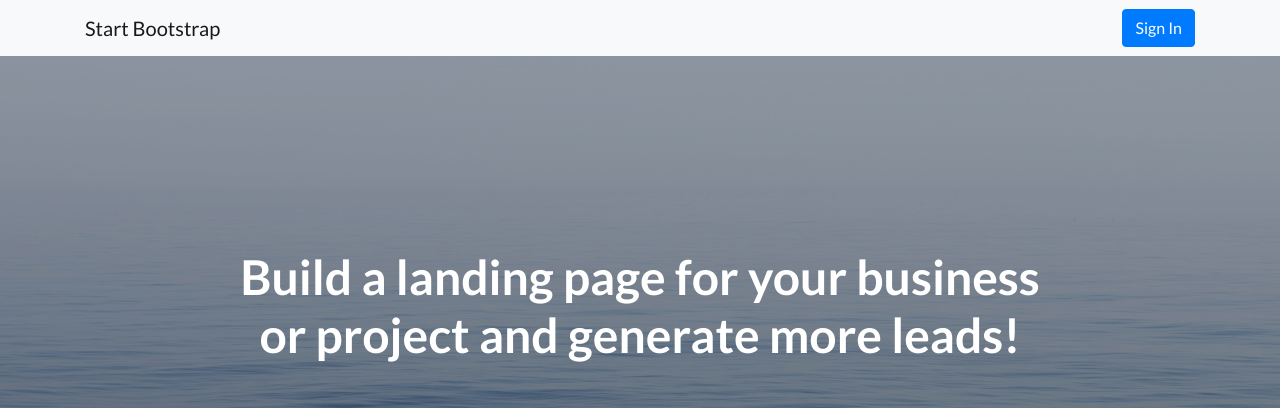
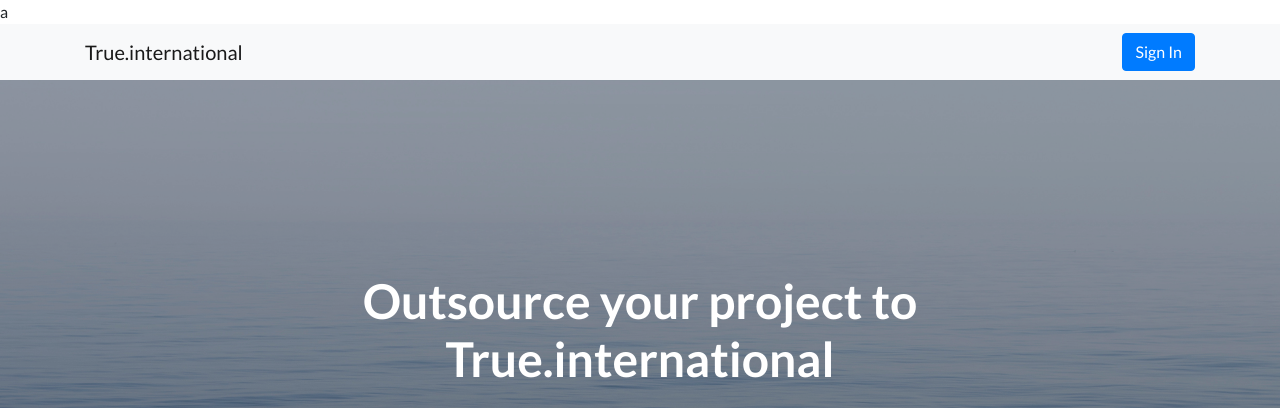
Before and after one commit to Weedbase/weedbase.github.io, a website: page index.html in a window 1280 px wide. Shown: the top 408 px of the page. Drawn offline with Linux system fonts and the light colour scheme.

Commit message:
Update index.html

```diff
--- a/index.html
+++ b/index.html
@@ -1,4 +1,4 @@
-<!DOCTYPE html>
+a<!DOCTYPE html>
 <html lang="en">
 
   <head>
@@ -8,7 +8,7 @@
     <meta name="description" content="">
     <meta name="author" content="">
 
-    <title>Landing Page - Start Bootstrap Theme</title>
+    <title>True.international - Outsource experts</title>
 
     <!-- Bootstrap core CSS -->
     <link href="vendor/bootstrap/css/bootstrap.min.css" rel="stylesheet">
@@ -28,7 +28,7 @@
     <!-- Navigation -->
     <nav class="navbar navbar-light bg-light static-top">
       <div class="container">
-        <a class="navbar-brand" href="#">Start Bootstrap</a>
+        <a class="navbar-brand" href="#">True.international</a>
         <a class="btn btn-primary" href="#">Sign In</a>
       </div>
     </nav>
@@ -39,7 +39,7 @@
       <div class="container">
         <div class="row">
           <div class="col-xl-9 mx-auto">
-            <h1 class="mb-5">Build a landing page for your business or project and generate more leads!</h1>
+            <h1 class="mb-5">Outsource your project to True.international</h1>
           </div>
           <div class="col-md-10 col-lg-8 col-xl-7 mx-auto">
             <form>
```
